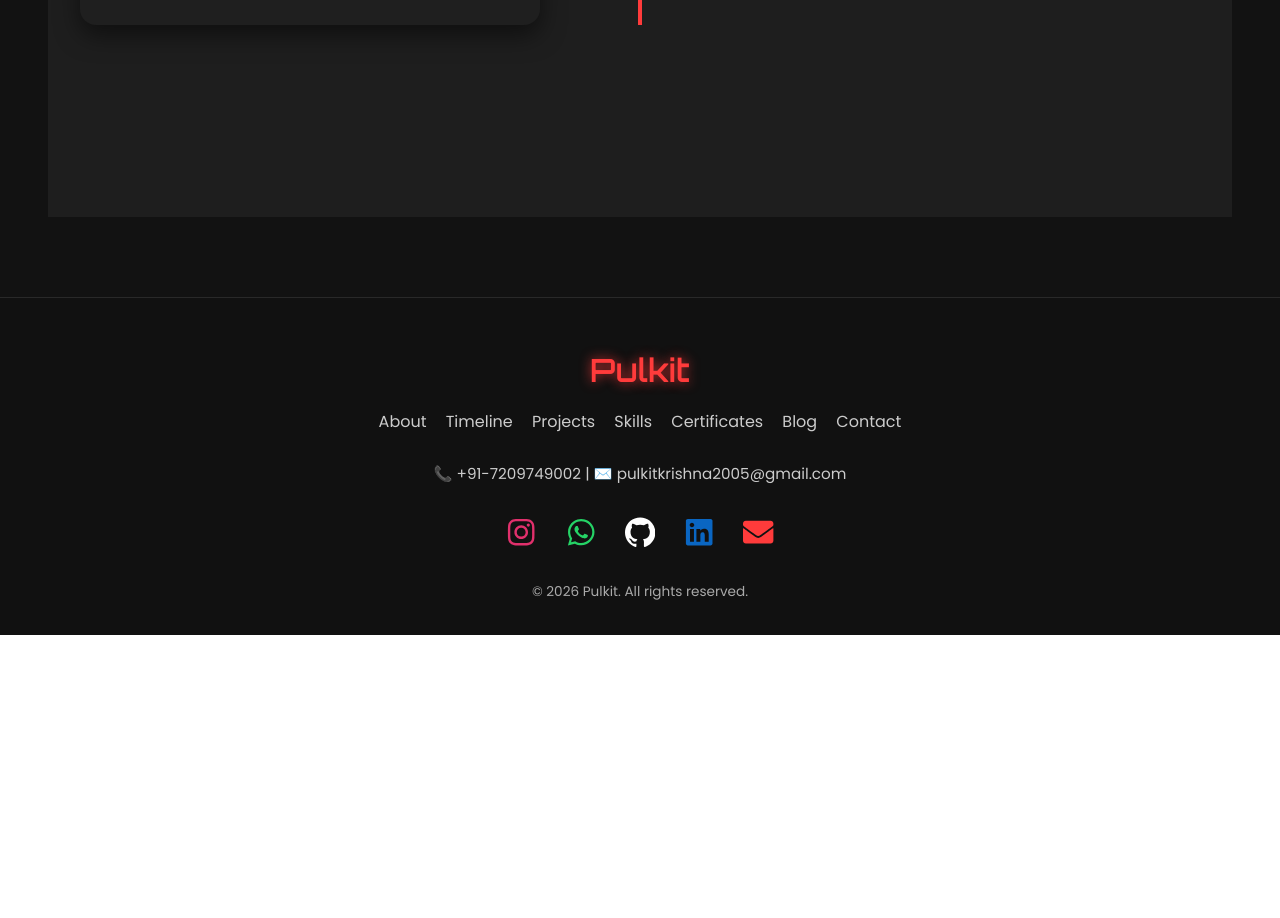
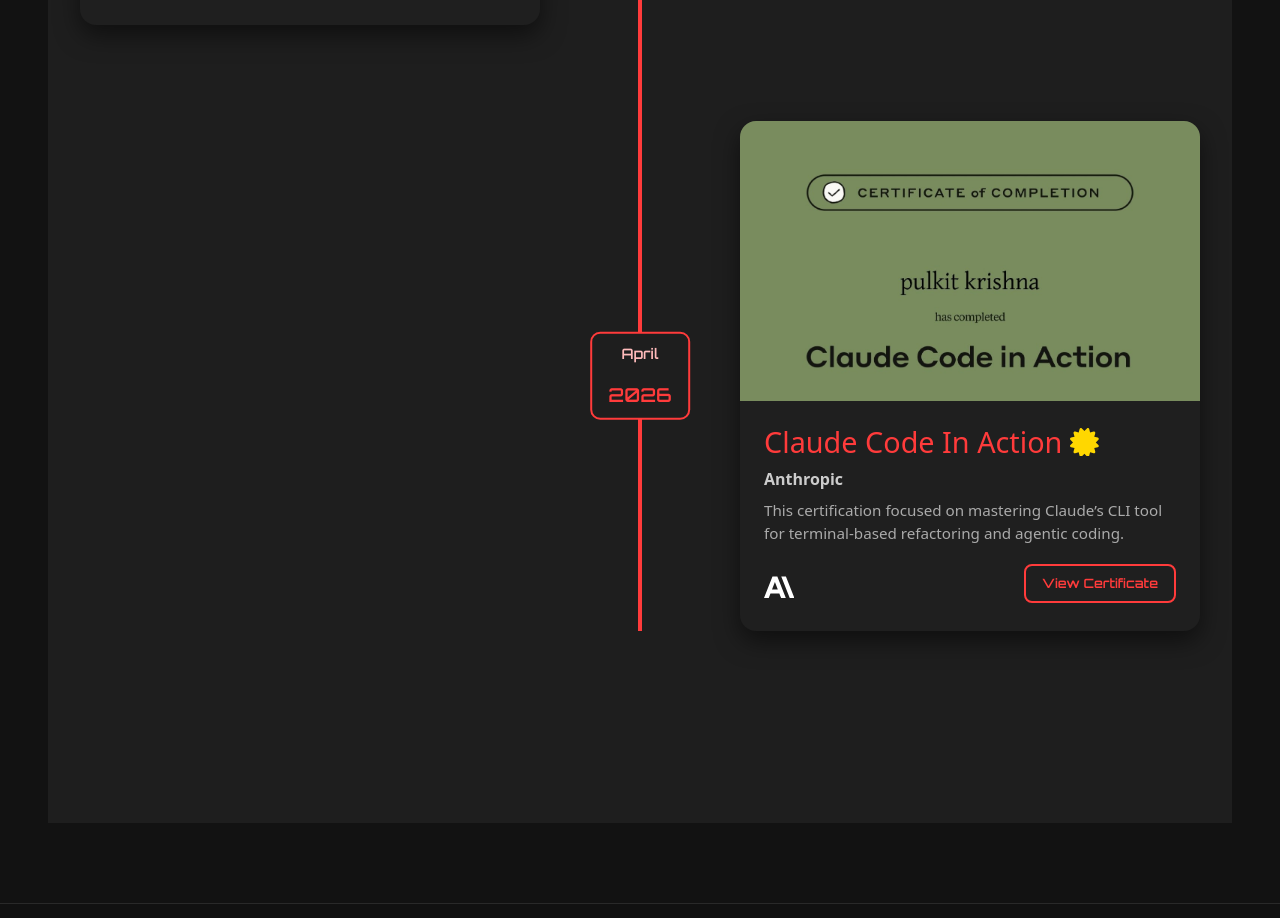
Before and after one commit to Vibhav11Krishna/Personal-Portfolio, a React (Vite) app: page /certificates in a window 1280 px wide. Shown: the part 7355-8273 px from the top of the page. Before the commit the page ends 7990 px from the top, so only its background shows below. Built offline with nearby package versions, Linux system fonts and the light colour scheme.

Commit message:
updates in certificate section

```diff
--- a/src/pages/Certificates.jsx
+++ b/src/pages/Certificates.jsx
@@ -19,6 +19,7 @@
   SiCplusplus,
 } from "react-icons/si";
 import { SiExpo } from "react-icons/si";
+import { SiAnthropic } from "react-icons/si";
 import { FaNetworkWired, FaMicrochip, FaWifi } from "react-icons/fa";
 import { FaAngular } from "react-icons/fa";
 
@@ -33,6 +34,7 @@
 import aiImg from "../assets/skillsindia.png";
 import mobile from "../assets/mobile.png";
 import course from "../assets/nptel.jpg";
+import Anthropic from "../assets/Anthropic.jpeg";
 import TenderPlus from "../Certificates/TenderPlus.pdf";
 import Python from "../Certificates/swayam.jpg";
 import Software from "../Certificates/sssinternship.jpg";
@@ -42,6 +44,7 @@
 import Essential from "../Certificates/cisco2.jpg";
 import Native from "../Certificates/mobile.png";
 import Skills from "../Certificates/skillsindia.png";
+import Claude from  "../Certificates/Claude.pdf";
 
 const certificates = [
   {
@@ -181,6 +184,19 @@
       { icon: <FaWifi />, color: "#00E5FF" },
       { icon: <FaMicrochip />, color: "#4CAF50" },
       { icon: <FaNetworkWired />, color: "#FF9800" },
+    ],
+  },
+   {
+    title: "Claude Code In Action",
+    issuer: "Anthropic",
+    year: 2026,
+    month: "April",
+    description:
+      "This certification focused on mastering Claude’s CLI tool for terminal-based refactoring and agentic coding.",
+    img: Anthropic,
+    link: Claude,
+    tech: [
+      { icon: <SiAnthropic />, color: "#FFFFFF" },
     ],
   },
 ];
```
Also changed, not shown: src/assets/Anthropic.jpeg (added), 1 other file (tests, documents, lock files or other folders).
